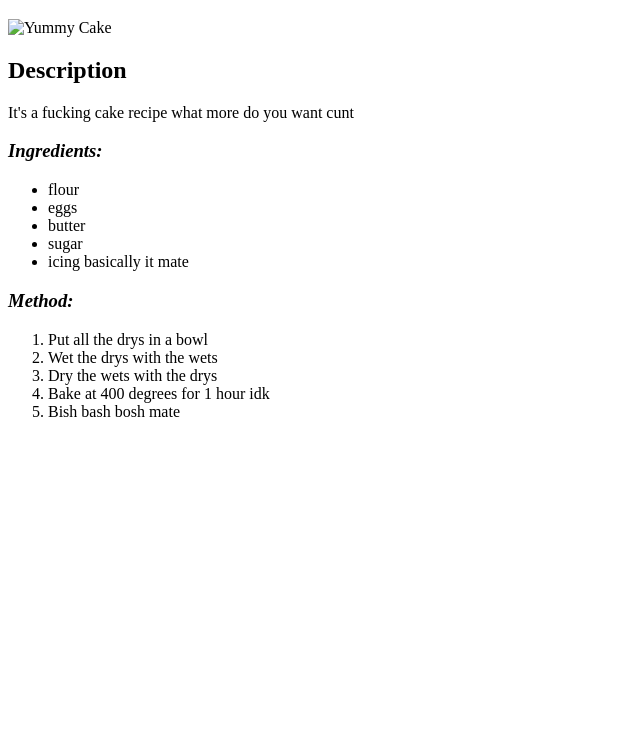
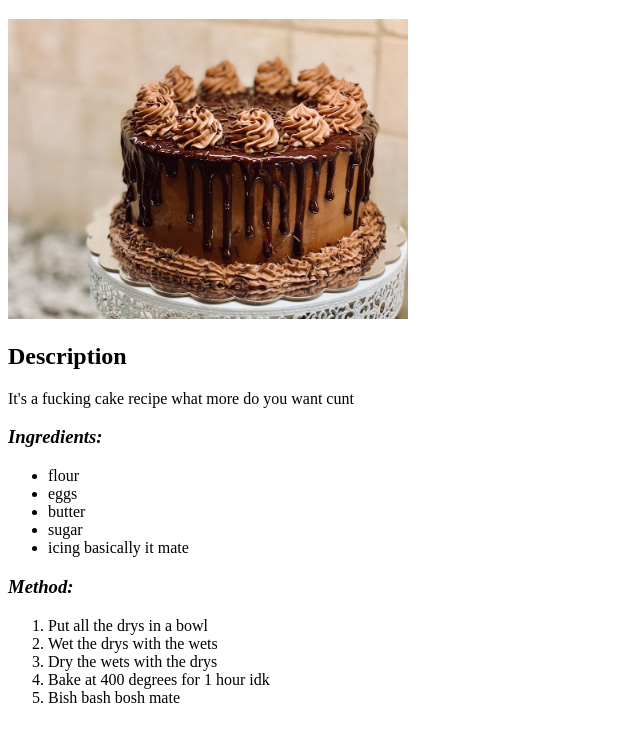
Before and after one commit to JakeGit13/Odin-Recipes, a plain HTML site: page recipes/cake.html in a window 1280 px wide. Shown: the part 61-800 px from the top of the page, without its empty margins (0-640 px from the left). Drawn offline with Linux system fonts and the light colour scheme; files whose address does not match are found by name.

Commit message:
Made image folder and changed img src cake and pizza

```diff
--- a/recipes/cake.html
+++ b/recipes/cake.html
@@ -7,7 +7,7 @@
 </head>
 <body>
     <h1>Cake Recipe</h1>
-    <img src="cake.jpg"
+    <img src="/home/jake/repos/Odin-Recipes/images/cake.jpg"
       alt="Yummy Cake"
       width="400"
       height="300">
@@ -21,7 +21,7 @@
         <li>sugar</li>
         <li>icing basically it mate</li>
     </ul>
-    <h3><strong><em>Method:</em></strong></h3>
+        <h3><strong><em>Method:</em></strong></h3>
     <ol>
 
         <li>Put all the drys in a bowl</li>
```
Also changed, not shown: recipes/pizza.html (+1 -1 lines), images/cake.jpg (added), images/pizza.jpg (added).
